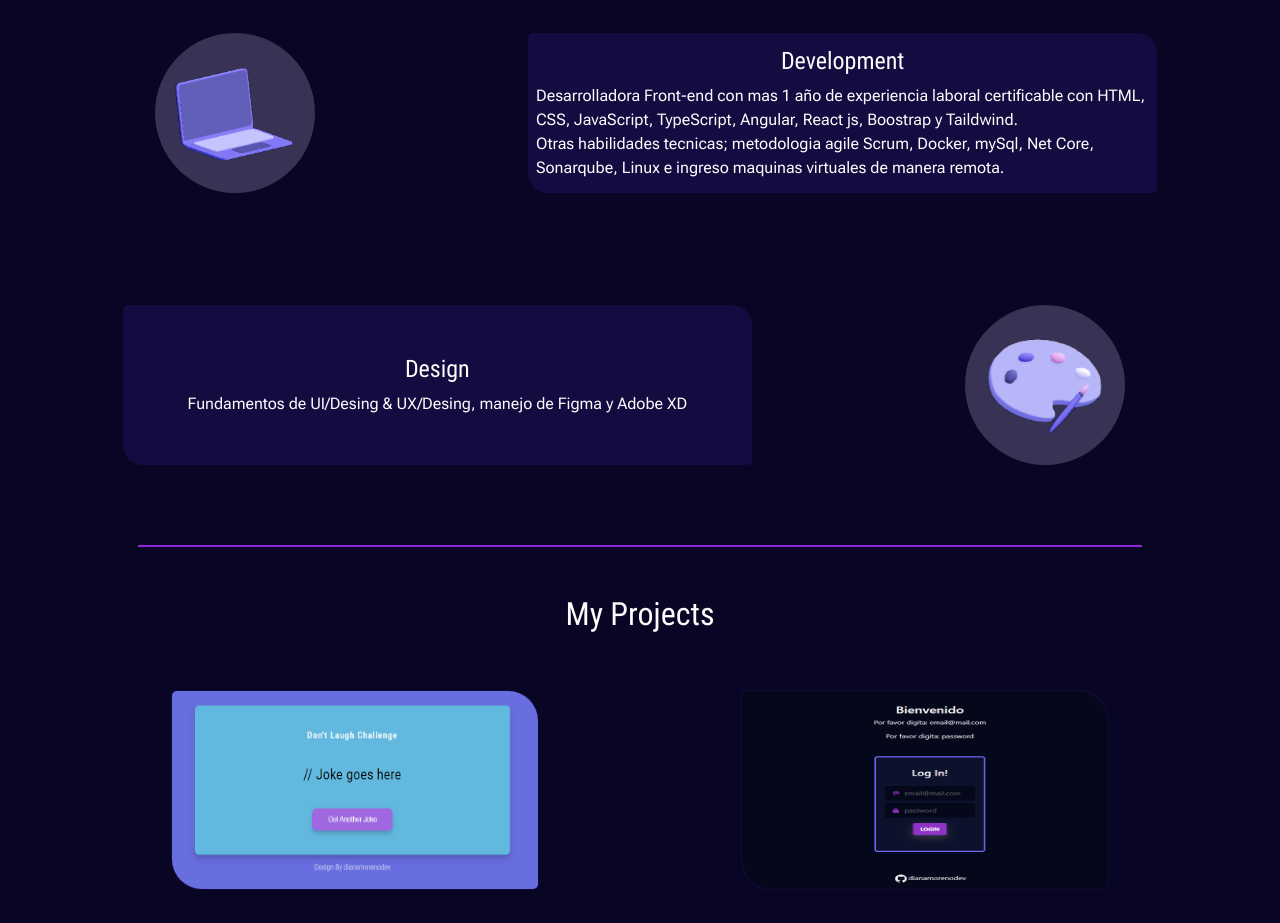
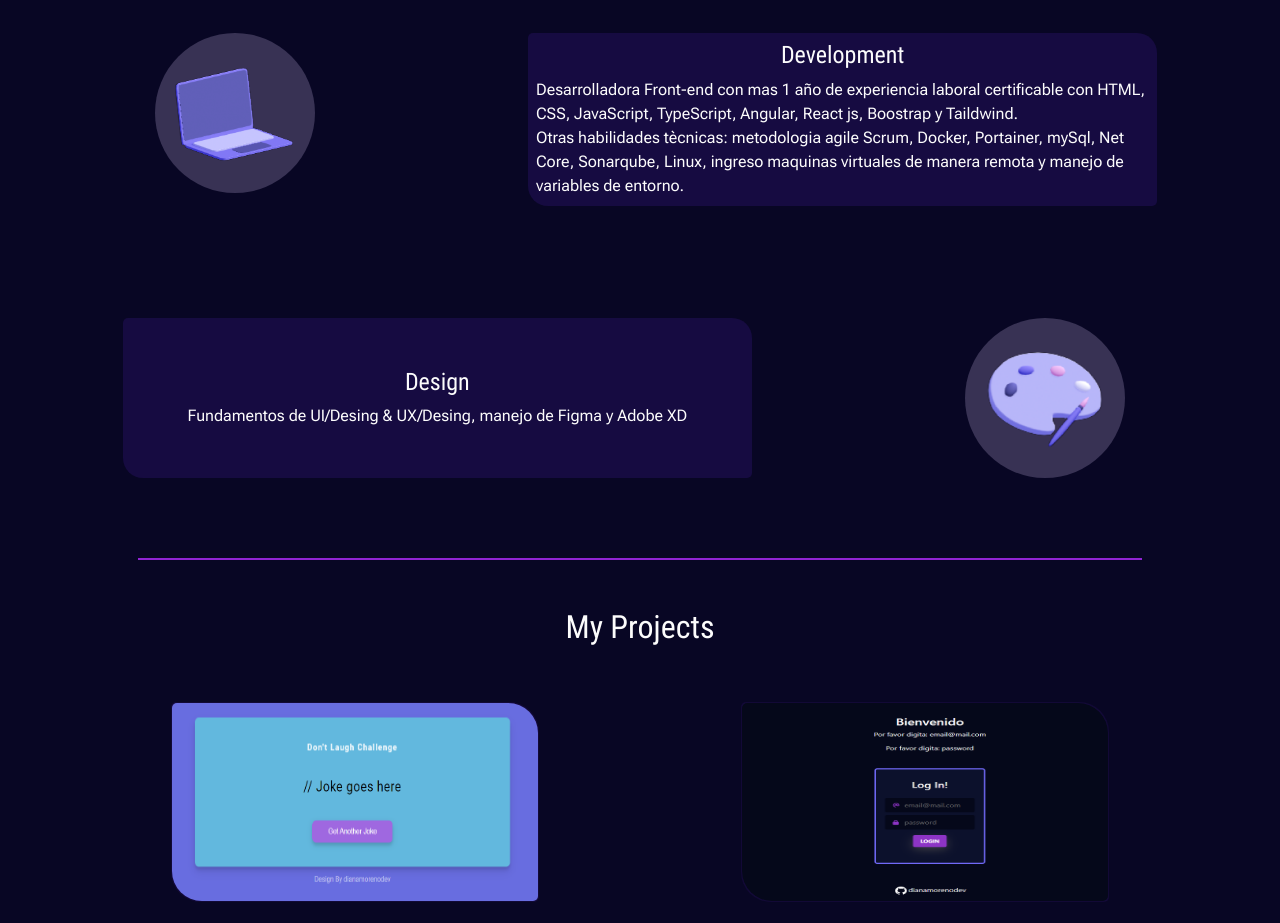
Before and after one commit to valemorenodev/valen-moreno.dev, a React (Vite) app: page / in a window 1280 px wide. Shown: the part 1100-2023 px from the top of the page. Built offline with nearby package versions, Linux system fonts and the light colour scheme.

Commit message:
update skills

```diff
--- a/src/components/skills.jsx
+++ b/src/components/skills.jsx
@@ -24,7 +24,7 @@ const Skills = () => {
           <div className='skillSection'>
             <h4>Development</h4>
             <span>Desarrolladora Front-end con mas 1 año de experiencia laboral certificable con HTML, CSS, JavaScript, TypeScript, Angular, React js, Boostrap y Taildwind.</span>
-            <span>Otras habilidades tecnicas; metodologia agile Scrum, Docker, mySql, Net Core, Sonarqube, Linux e ingreso maquinas virtuales de manera remota.</span>
+            <span>Otras habilidades tècnicas: metodologia agile Scrum, Docker, Portainer, mySql, Net Core, Sonarqube, Linux, ingreso maquinas virtuales de manera remota y manejo de variables de entorno.</span>
           </div>
         </div>
       </Row>
```
